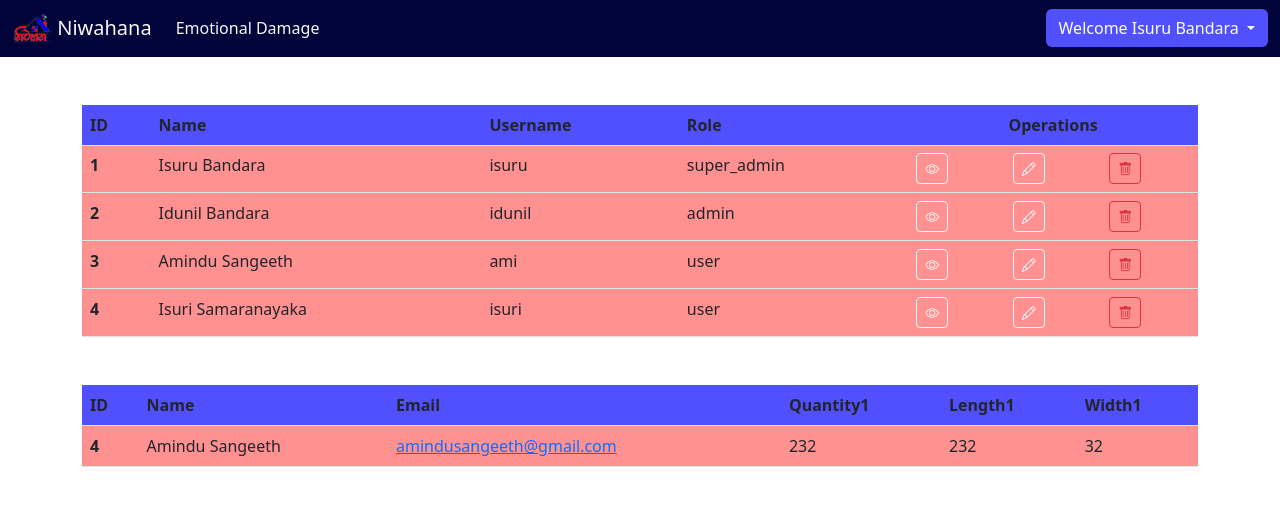
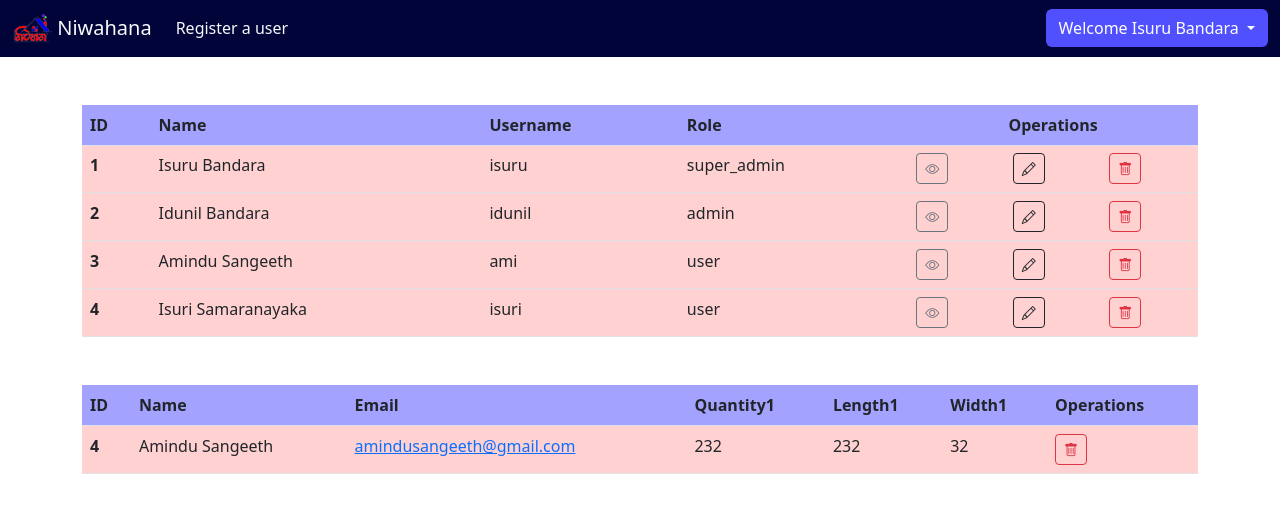
Before and after one commit to razorisuru/niwahana-app, a PHP site: page /admin/includes/home.php in a window 1280 px wide. Shown: the top 513 px of the page. Run offline with PHP 8.4, Linux system fonts and the light colour scheme; a user stored in the database is signed in; data comes from the database, SQL or seed files in the repository; some libraries are stand-ins or nearby versions.

Commit message:
UI Update 3.1
Added UI changes

```diff
--- a/admin/includes/home.php
+++ b/admin/includes/home.php
@@ -28,7 +28,7 @@
 
 
                     <li class="nav-item">
-                        <a class="nav-link text-light" href="../../register.php">Emotional Damage</a>
+                        <a class="nav-link text-light" href="../../register.php">Register a user</a>
                     </li>
                 </ul>
                 <div class="dropdown">
@@ -60,8 +60,8 @@
                 <div class="modal-body">
                     <img src="../../img/logo.png" class="img-thumbnail float-end" width="80" alt="...">
                     Full Name : <?php echo $_SESSION['name'] ?><br>
-                    E-Mail : <?php echo $_SESSION['email'] ?><br>
-                    Role : <?php echo $_SESSION['role'] ?><br><br>
+                    User Name : <?php echo $_SESSION['valid'] ?><br>
+                    E-Mail : <?php echo $_SESSION['email'] ?><br><br>
                     <div class="text-light rounded-1 modalcost" id="sqftmodal"></div>
                     <div class="text-light rounded-1 modalcost" id="modalcost"></div>
                 </div>
@@ -78,7 +78,7 @@
 
 
     <div class="container">
-        <table class="table rounded-4 mt-5 table-hover ">
+        <table class="table rounded-4 mt-5 table-hover tablerole">
             <thead>
                 <tr class="tablebg1">
                     <th scope="col">ID</th>
@@ -108,9 +108,9 @@
               echo " <td > {$username}</td>";
               echo " <td >{$role} </td>";
 
-              echo " <td class=''> <a href='view.php?user_id={$id}' class='btn btn-sm btn-outline-light'> <i class='bi bi-eye'></i> </a> </td>";
+              echo " <td class=''> <a href='view.php?user_id={$id}' class='btn btn-sm btn-outline-secondary'> <i class='bi bi-eye'></i> </a> </td>";
 
-              echo " <td class='' > <a href='update.php?edit&user_id={$id}' class='btn btn-sm btn-outline-light'><i class='bi bi-pencil'></i> </a> </td>";
+              echo " <td class='' > <a href='update.php?edit&user_id={$id}' class='btn btn-sm btn-outline-dark'><i class='bi bi-pencil'></i> </a> </td>";
 
               echo " <td  class=''>  <a href='delete.php?delete={$id}'\" onClick=\"return confirm('Are you sure you want to delete?')\" class='btn btn-sm btn-outline-danger'> <i class='bi bi-trash'></i> </a> </td>";
               echo " </tr> ";
@@ -120,7 +120,7 @@
             </tbody>
         </table>
 
-        <table class="table rounded-4 mt-5 rounded-2 table-hover">
+        <table class="table rounded-4 mt-5 table-hover tabledata">
             <thead>
                 <tr class="tablebg1">
                     <th scope="col">ID</th>
@@ -129,7 +129,7 @@
                     <th scope="col">Quantity1</th>
                     <th scope="col">Length1</th>
                     <th scope="col">Width1</th>
-                    <!-- <th scope="col" colspan="3" class="text-center">Operations</th> -->
+                    <th scope="col">Operations</th>
                 </tr>
             </thead>
             <tbody>
@@ -155,6 +155,8 @@
               echo " <td >{$Quantity1} </td>";
               echo " <td >{$Length1} </td>";
               echo " <td >{$Width1} </td>";
+              echo " <td  class=''>  <a href='delete2.php?delete={$id}'\" onClick=\"return confirm('Are you sure you want to delete?')\" class='btn btn-sm btn-outline-danger'> <i class='bi bi-trash'></i> </a> </td>";
+
 
               // echo " <td class=''> <a href='view.php?user_id={$id}' class='btn btn-sm btn-outline-success'> <i class='bi bi-eye'></i> </a> </td>";
 
--- a/css/login.css
+++ b/css/login.css
@@ -7,3 +7,9 @@
     color: #220000 !important;
     background: #7474fa !important;
 }
+
+.bgg {
+    background: url(../img/indexbg.jpg) no-repeat;
+    background-size: cover;
+    background-position: center;
+}
--- a/css/view.css
+++ b/css/view.css
@@ -80,9 +80,9 @@
 }
 
 .tablebg1 {
-  background: #5050ff !important;
+  background: #5050ff86 !important;
 }
 
 .tablebg2 {
-  background: #ff9191 !important;
+  background: #ff91916b !important;
 }
```
Also changed, not shown: admin/includes/delete2.php (added, +28 -0 lines), login.php (+59 -17 lines), register.php (+44 -9 lines), view.php (+15 -11 lines).
